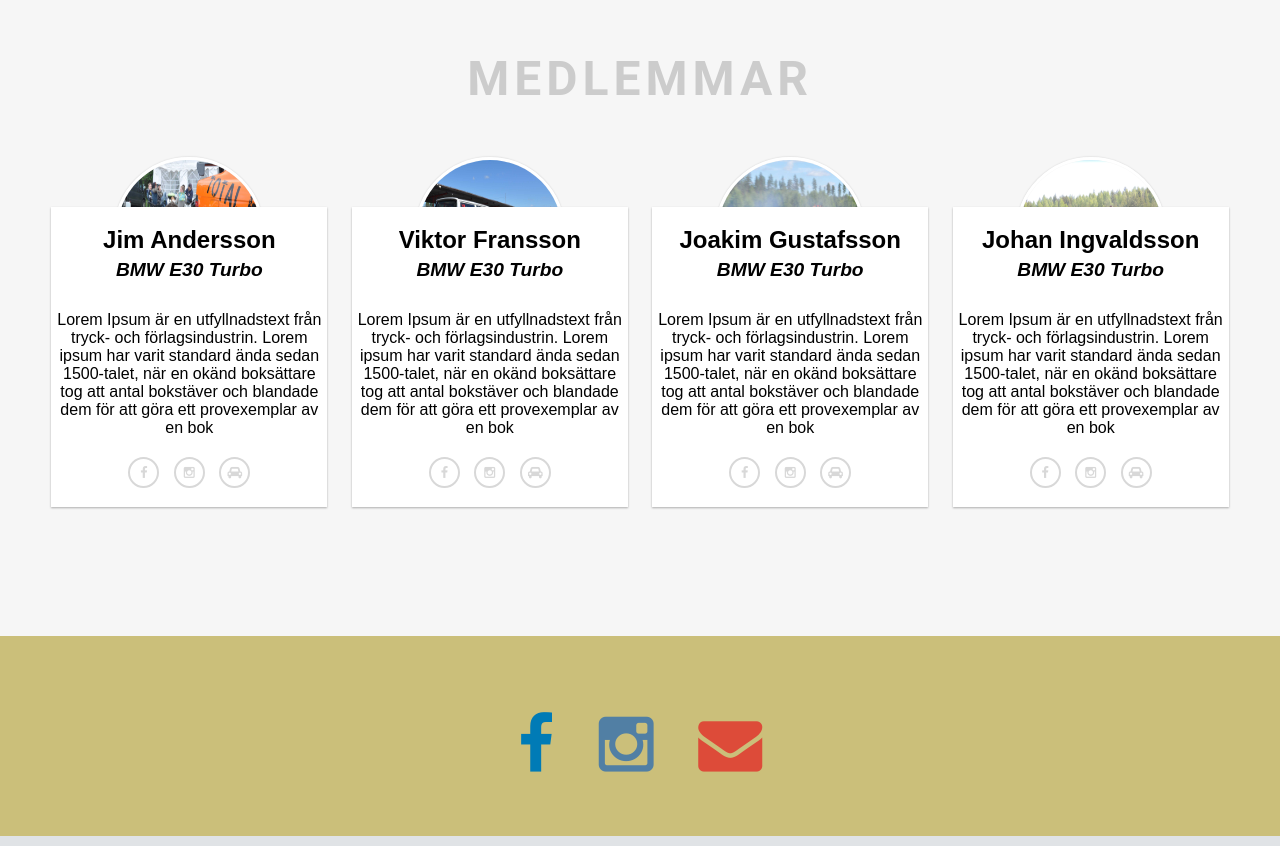
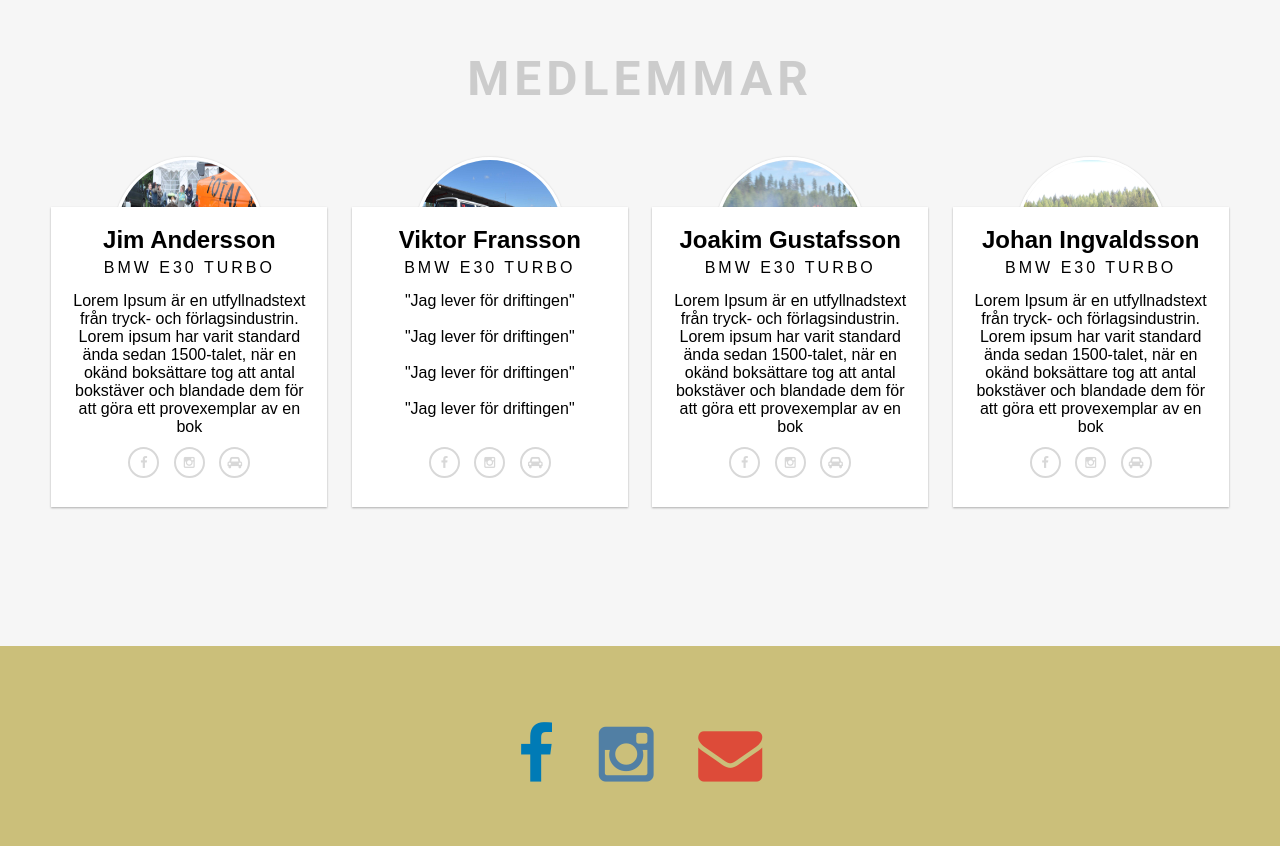
Before and after one commit to Someone92/Total-Extas, a PHP site: page / in a window 1280 px wide. Shown: the part 1522-2368 px from the top of the page. Run offline with PHP 8.4, Linux system fonts and the light colour scheme.

Commit message:
More members text outline
I hate using "top: -;"  Should be doable without it somehow.

```diff
--- a/css/style.css
+++ b/css/style.css
@@ -119,6 +119,7 @@ section#members {
     position: relative;
     z-index: 1; }
     section#members #member-container .member {
+      padding: 0 15px;
       width: 23%;
       height: 300px;
       background: #fff;
@@ -154,18 +155,24 @@ section#members {
       section#members #member-container .member h3 {
         font-size: 1.5em;
         position: relative;
-        top: -135px; }
+        top: -135px;
+        font-weight: 600; }
       section#members #member-container .member h4 {
-        font-size: 1.2em;
-        font-style: italic;
+        font-size: 1em;
         position: relative;
-        top: -130px; }
+        top: -130px;
+        letter-spacing: 3px;
+        text-transform: uppercase;
+        font-weight: 400; }
       section#members #member-container .member p {
         font-size: 1em;
         position: relative;
-        top: -100px; }
+        top: -115px;
+        min-height: 140px;
+        max-height: 140px;
+        overflow: hidden; }
       section#members #member-container .member a {
-        top: -80px;
+        top: -100px;
         position: relative;
         border-radius: 50%;
         width: 31px;
--- a/index.php
+++ b/index.php
@@ -40,7 +40,16 @@
 					<div class="member-image"><img src="img/3.jpg" alt="Viktor Fransson"></div>
 					<h3>Viktor Fransson</h3>
 					<h4>BMW E30 Turbo</h4>
-					<p>Lorem Ipsum är en utfyllnadstext från tryck- och förlagsindustrin. Lorem ipsum har varit standard ända sedan 1500-talet, när en okänd boksättare tog att antal bokstäver och blandade dem för att göra ett provexemplar av en bok</p>
+					<p>"Jag lever för driftingen"
+					<br><br>
+					"Jag lever för driftingen"
+					<br><br>
+					"Jag lever för driftingen"
+					<br><br>
+					"Jag lever för driftingen"
+					<br><br>
+					"Jag lever för driftingen"
+					</p>
 					<a href="#"><i class="fa fa-facebook"></i></a>
 					<a href="#"><i class="fa fa-instagram"></i></a>
 					<a href="#"><i class="fa fa-car"></i></a>
```
